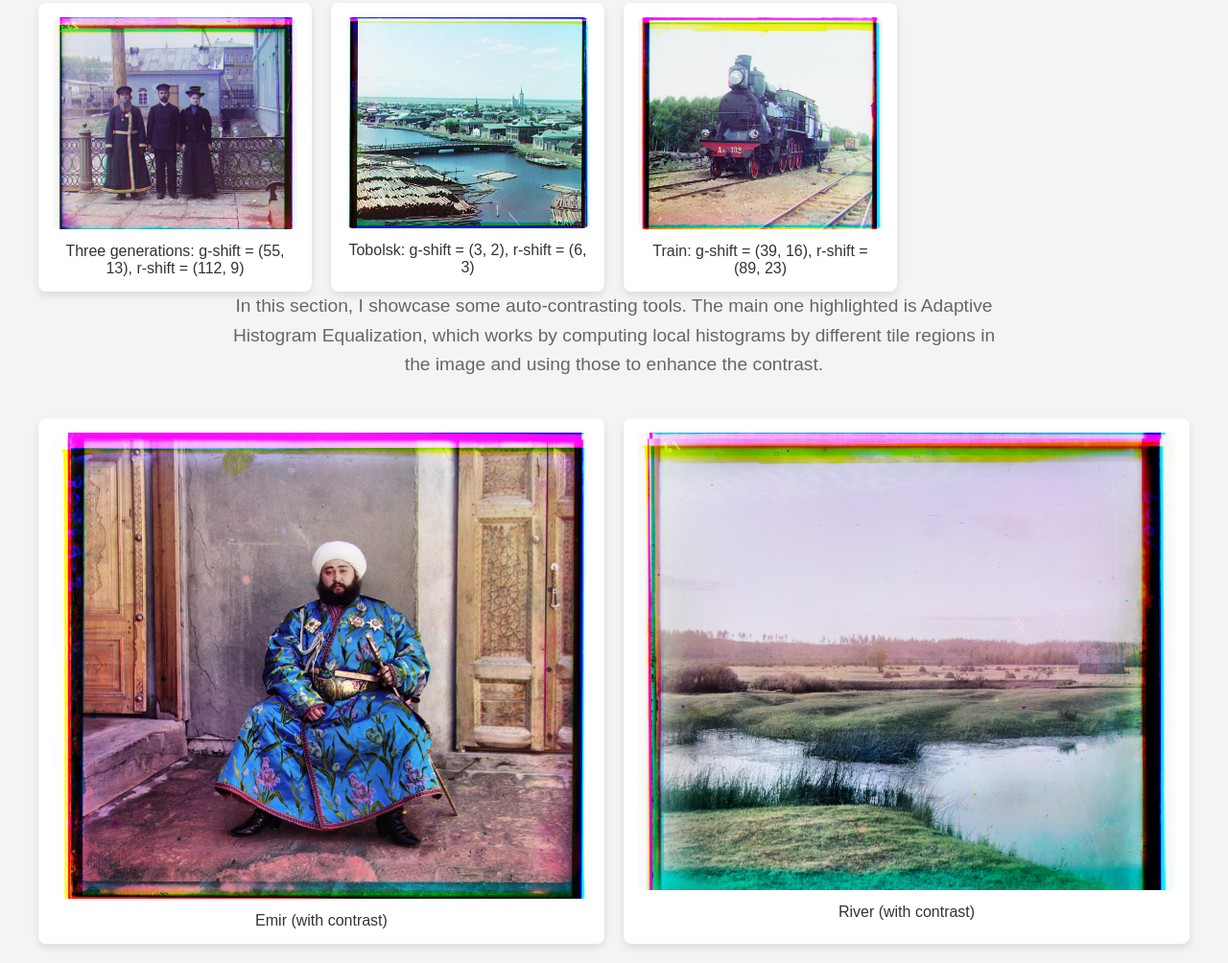
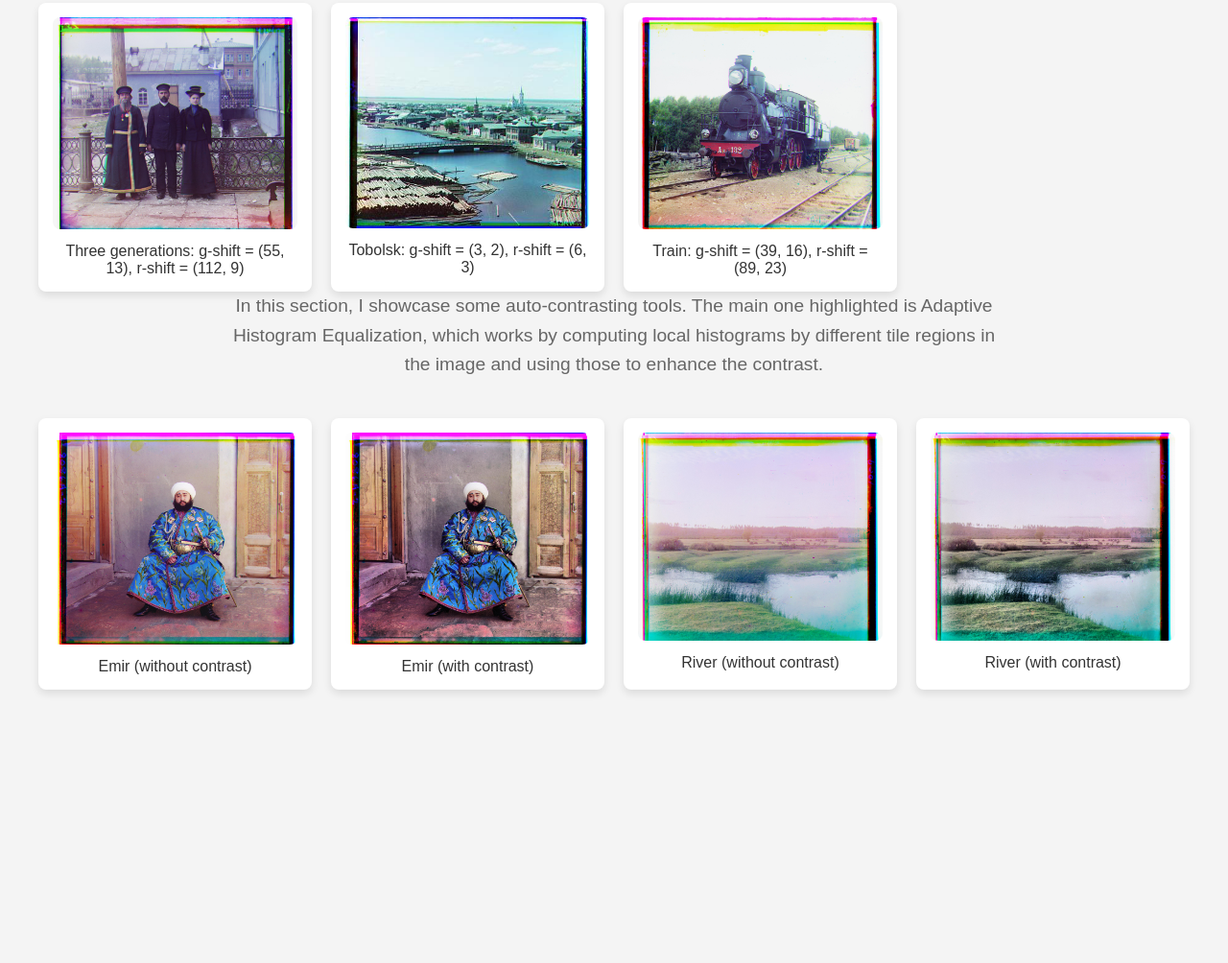
Before and after one commit to dmurugan22/dmurugan22.github.io, a plain HTML site: page 1/index.html in a window 1280 px wide. Shown: the part 1340-2344 px from the top of the page at 96% size. After the commit the page ends 2079 px from the top, so only its background shows below. Drawn offline with Linux system fonts and the light colour scheme.

Commit message:
Added more to bells and whistles section

```diff
--- a/1/index.html
+++ b/1/index.html
@@ -95,8 +95,16 @@
 
         <section class="image-gallery">
             <div class="image-item">
+                <img src="new images/emir.jpg">
+                <figcaption>Emir (without contrast)</figcaption>
+            </div>
+            <div class="image-item">
                 <img src="new images/emir_contrast.jpg">
                 <figcaption>Emir (with contrast)</figcaption>
+            </div>
+            <div class="image-item">
+                <img src="new images/river.jpg">
+                <figcaption>River (without contrast)</figcaption>
             </div>
             <div class="image-item">
                 <img src="new images/river_contrast.jpg">
```
